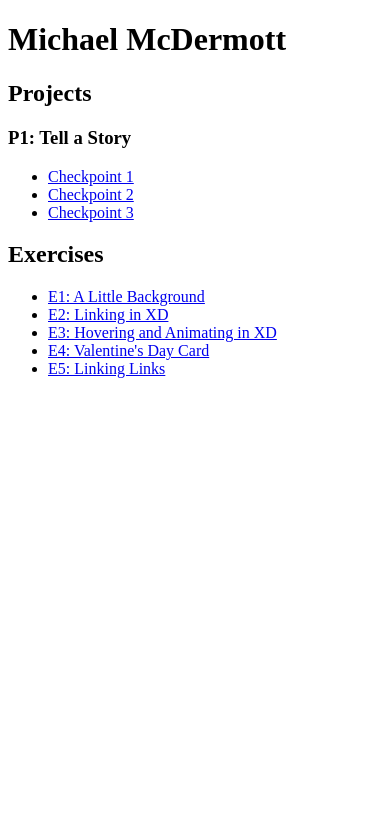
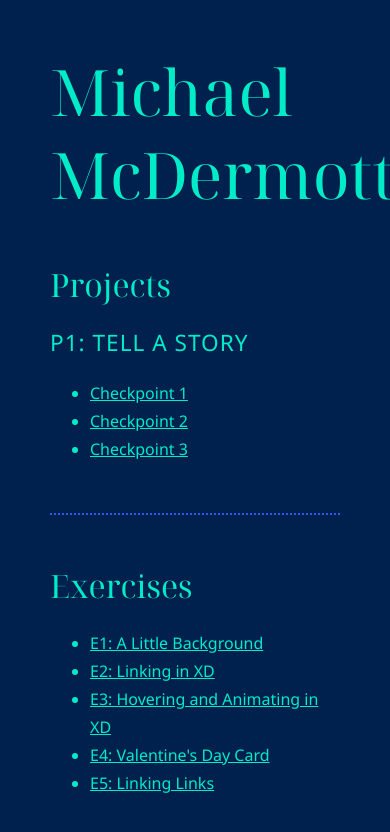
Before and after one commit to mmcdermott18/avt415-sp22, a plain HTML site: page index.html in a window 390 px wide. Drawn offline with Linux system fonts and the light colour scheme.

Commit message:
home update

```diff
--- /dev/null
+++ b/css/main.css
@@ -0,0 +1,81 @@
+html {font-size: 100%;} /*16px*/
+
+body {
+  background-color: #00ebc7;
+  color: #00214d;
+  margin: 0;
+  padding: 50px;
+  font-family: 'Noto Serif Display', serif;
+  font-weight: 400;
+  line-height: 1.75;
+}
+
+p {margin-bottom: 1rem;}
+
+h1, h2, h3, h4, h5 {
+  margin: 3rem 0 1.38rem;
+  font-family: 'Noto Serif Display', serif;
+  font-weight: 400;
+  line-height: 1.3;
+}
+
+h1 {
+  margin-top: 0;
+  font-size: 5.653rem;
+}
+
+h2 {font-size: 3.998rem;}
+
+h3 {
+  margin-top: 0;
+  font-size: 1.999rem;
+  font-family: 'Noto Sans', sans-serif;
+  text-transform: uppercase;
+  letter-spacing: 1px;
+}
+
+h4 {font-size: 1.999rem;}
+
+h5 {font-size: 1.414rem;}
+
+small, .text_small {font-size: 0.707rem;}
+
+a, a:link, a:visited {
+  color: #00214d;
+  font-family: 'Noto Sans', sans-serif;
+}
+a:hover, a:active {
+  color: #225bff;
+}
+hr {
+  margin: 50px 0;
+  border: none;
+  border-top: 2px dotted #225bff;
+}
+
+@media only screen and (max-width: 768px) {
+  body {
+    color: #00ebc7;
+    background-color: #00214d;
+  }
+  h1 {
+    margin-top: 0;
+    font-size: 3.998rem;
+  }
+
+  h2 {
+    font-size: 1.999rem;
+  }
+
+  h3 {
+    margin-top: 0;
+    font-size: 1.414rem;
+    font-family: 'Noto Sans', sans-serif;
+    text-transform: uppercase;
+    letter-spacing: 1px;
+  }
+  a, a:link, a:visited {
+    color: #00ebc7;
+    font-family: 'Noto Sans', sans-serif;
+  }
+}
--- a/e4/css/main.css
+++ b/e4/css/main.css
@@ -2,9 +2,9 @@ body {
   background-color: crimson;
   margin: 0;
   font-size: 32px;
+  font-family: 'Noto Serif Display', serif;
 }
 p {
-  font-family: sans-serif;
   text-transform: uppercase;
   letter-spacing: 1px;
   color: pink;
--- a/index.html
+++ b/index.html
@@ -3,6 +3,10 @@
   <head>
     <meta charset="utf-8">
     <title>Michael McDermott</title>
+    <link rel="preconnect" href="https://fonts.googleapis.com">
+    <link rel="preconnect" href="https://fonts.gstatic.com" crossorigin>
+    <link href="https://fonts.googleapis.com/css2?family=Noto+Sans:ital@0;1&family=Noto+Serif+Display:ital,wght@0,300;0,400;0,700;1,300;1,400;1,600&display=swap" rel="stylesheet">
+    <link rel="stylesheet" href="css/main.css">
   </head>
   <body>
     <h1>Michael McDermott</h1>
@@ -13,6 +17,7 @@
         <li><a href="#">Checkpoint 2</a></li>
         <li><a href="#">Checkpoint 3</a></li>
     </ul>
+    <hr>
     <h2>Exercises</h2>
     <ul>
       <li><a href="#">E1: A Little Background</a></li>
```
Also changed, not shown: e4/index.html (+3 -0 lines).
